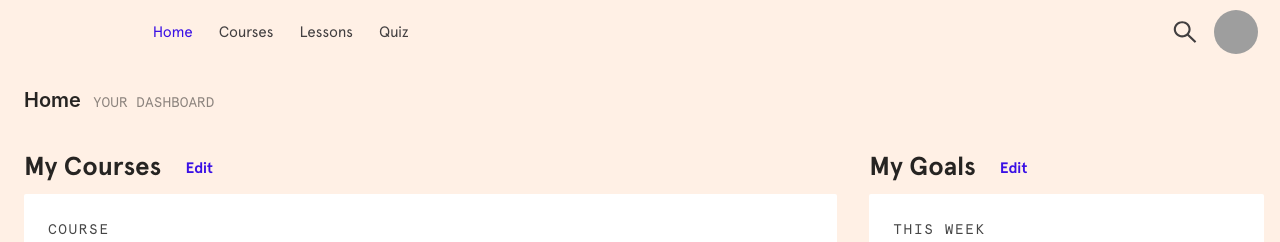
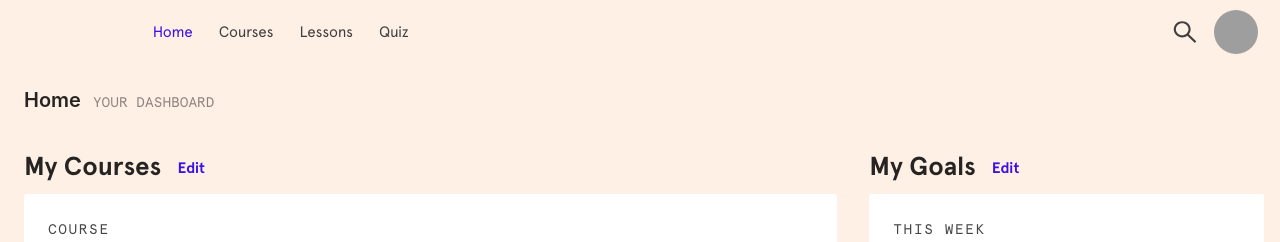
Before and after one commit to antoineGH/sayhello, a React (Create React App) app: page /auth/home in a window 1280 px wide. Shown: the top 242 px of the page. Built offline with nearby package versions, Linux system fonts and the light colour scheme; grey boxes are pictures that could not be loaded.

Commit message:
update link design

```diff
--- a/src/App.css
+++ b/src/App.css
@@ -108,7 +108,6 @@ p {
 .ant-btn-link {
 	color: #3a10e5;
 	transition: background-color 300ms;
-	margin-left: 0.5rem;
 	font-size: 0.95rem;
 	font-family: 'Apercu-Pro-Bold';
 }
```
